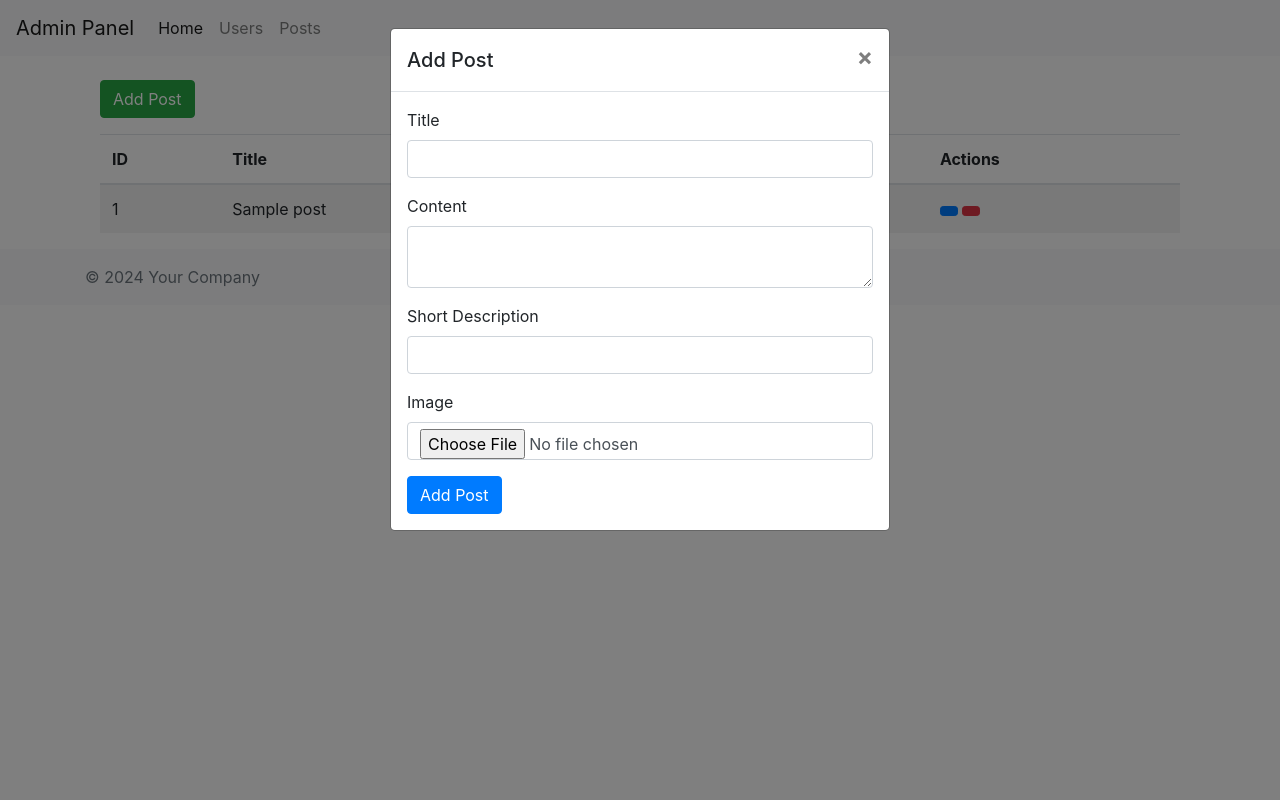
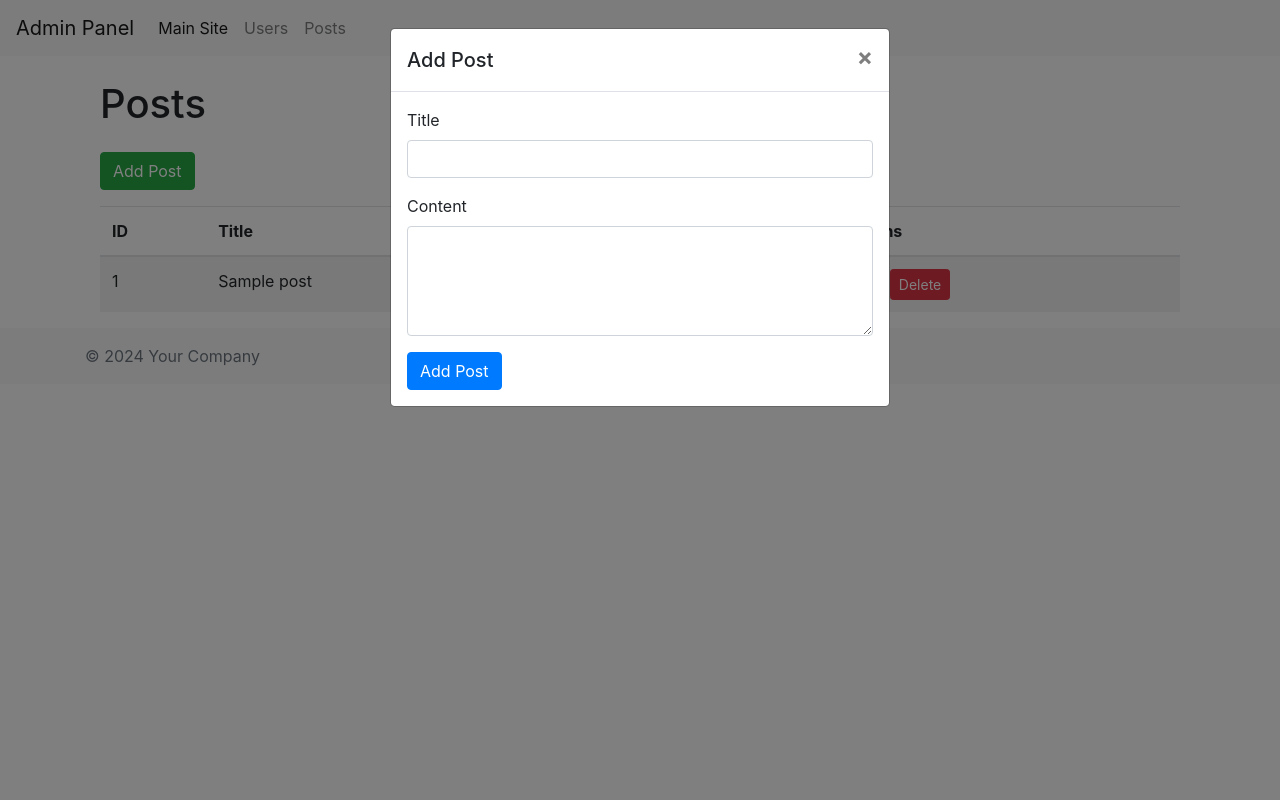
Before and after one commit to altayjabbar/flask-blog, a Flask app: page /admin/posts in a window 1280 px wide, after a click on "Add Post". Run offline with Flask 3, Linux system fonts and the light colour scheme; tables that the repository leaves empty hold one stand-in row (values such as "Sample post"); some libraries are stand-ins or nearby versions.

Commit message:
admin panel

```diff
--- a/flaskblog/templates/admin/base.html
+++ b/flaskblog/templates/admin/base.html
@@ -20,7 +20,7 @@
         <div class="collapse navbar-collapse" id="navbarNav">
             <ul class="navbar-nav">
                 <li class="nav-item active">
-                    <a class="nav-link" href="{{ url_for('main.home') }}">Home <span class="sr-only">(current)</span></a>
+                    <a class="nav-link" href="{{ url_for('main.home') }}">Main Site <span class="sr-only">(current)</span></a>
                 </li>
                 <li class="nav-item">
                     <a class="nav-link" href="{{ url_for('admin.list_or_create_users') }}">Users</a>
--- a/flaskblog/templates/admin/posts.html
+++ b/flaskblog/templates/admin/posts.html
@@ -2,7 +2,7 @@
 {% block content %}
 
 <div class="container mt-4">
-    <h1 class="mb-4" ></h1>
+    <h1 class="mb-4">Posts</h1>
     <button type="button" class="btn btn-success mb-3" data-toggle="modal" data-target="#addPostModal">
         Add Post
     </button>
@@ -24,12 +24,13 @@
                 <td>{{ post.content }}</td>
                 <td>
                     <a href="#" class="btn btn-sm btn-primary" data-toggle="modal" data-target="#editPostModal"
-                        data-id="{{ post.id }}" data-title="{{ post.title }}" data-content="{{ post.content }}"
-                        data-short_desc="{{ post.short_desc }}" data-image="{{ post.image }}">
-                        <i class="fas fa-edit"></i></a>
+                        data-id="{{ post.id }}" data-title="{{ post.title }}" data-content="{{ post.content }}">
+                        <i class="fas fa-edit"></i> Edit
+                    </a>
                     <a href="#" class="btn btn-sm btn-danger" data-toggle="modal" data-target="#deletePostModal"
                         data-id="{{ post.id }}">
-                        <i class="fas fa-trash-alt"></i></a>
+                        <i class="fas fa-trash-alt"></i> Delete
+                    </a>
                 </td>
             </tr>
             {% endfor %}
@@ -56,15 +57,7 @@
                     </div>
                     <div class="form-group">
                         <label for="content">Content</label>
-                        <textarea class="form-control" id="content" name="content" required></textarea>
-                    </div>
-                    <div class="form-group">
-                        <label for="short_desc">Short Description</label>
-                        <input type="text" class="form-control" id="short_desc" name="short_desc" required>
-                    </div>
-                    <div class="form-group">
-                        <label for="image">Image</label>
-                        <input type="file" class="form-control" id="image" name="image" required>
+                        <textarea class="form-control" id="content" name="content" rows="4" required></textarea>
                     </div>
                     <button type="submit" class="btn btn-primary">Add Post</button>
                 </form>
@@ -93,15 +86,7 @@
                     </div>
                     <div class="form-group">
                         <label for="editContent">Content</label>
-                        <textarea class="form-control" id="editContent" name="content" required></textarea>
-                    </div>
-                    <div class="form-group">
-                        <label for="editShortDesc">Short Description</label>
-                        <input type="text" class="form-control" id="editShortDesc" name="short_desc" required>
-                    </div>
-                    <div class="form-group">
-                        <label for="editImage">Image</label>
-                        <input type="file" class="form-control" id="editImage" name="image" required>
+                        <textarea class="form-control" id="editContent" name="content" rows="4" required></textarea>
                     </div>
                     <button type="submit" class="btn btn-primary">Update Post</button>
                 </form>
@@ -210,15 +195,11 @@
             var postId = button.data('id');
             var title = button.data('title');
             var content = button.data('content');
-            var shortDesc = button.data('short_desc');
-            var image = button.data('image');
 
             var modal = $(this);
             modal.find('#editPostId').val(postId);
             modal.find('#editTitle').val(title);
             modal.find('#editContent').val(content);
-            modal.find('#editShortDesc').val(shortDesc);
-            modal.find('#editImage').val(image);
         });
 
         // Populate Delete Post Modal with data
@@ -229,7 +210,6 @@
             var modal = $(this);
             modal.find('#deletePostId').val(postId);
         });
-
 
         // Function to remove remaining modal backdrops
         function removeModalBackdrops() {
```
Also changed, not shown: flaskblog/templates/admin/users.html (+5 -3 lines).
